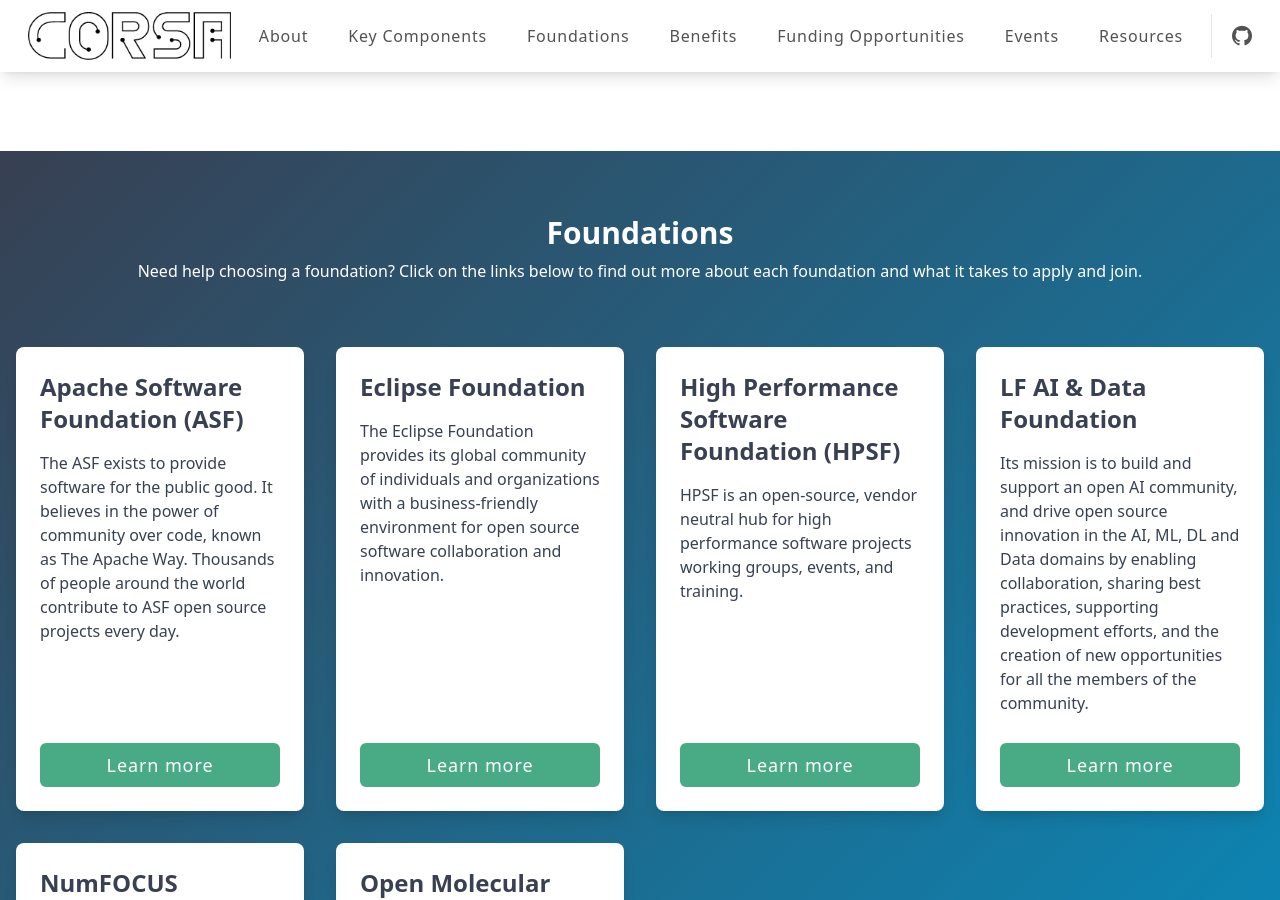
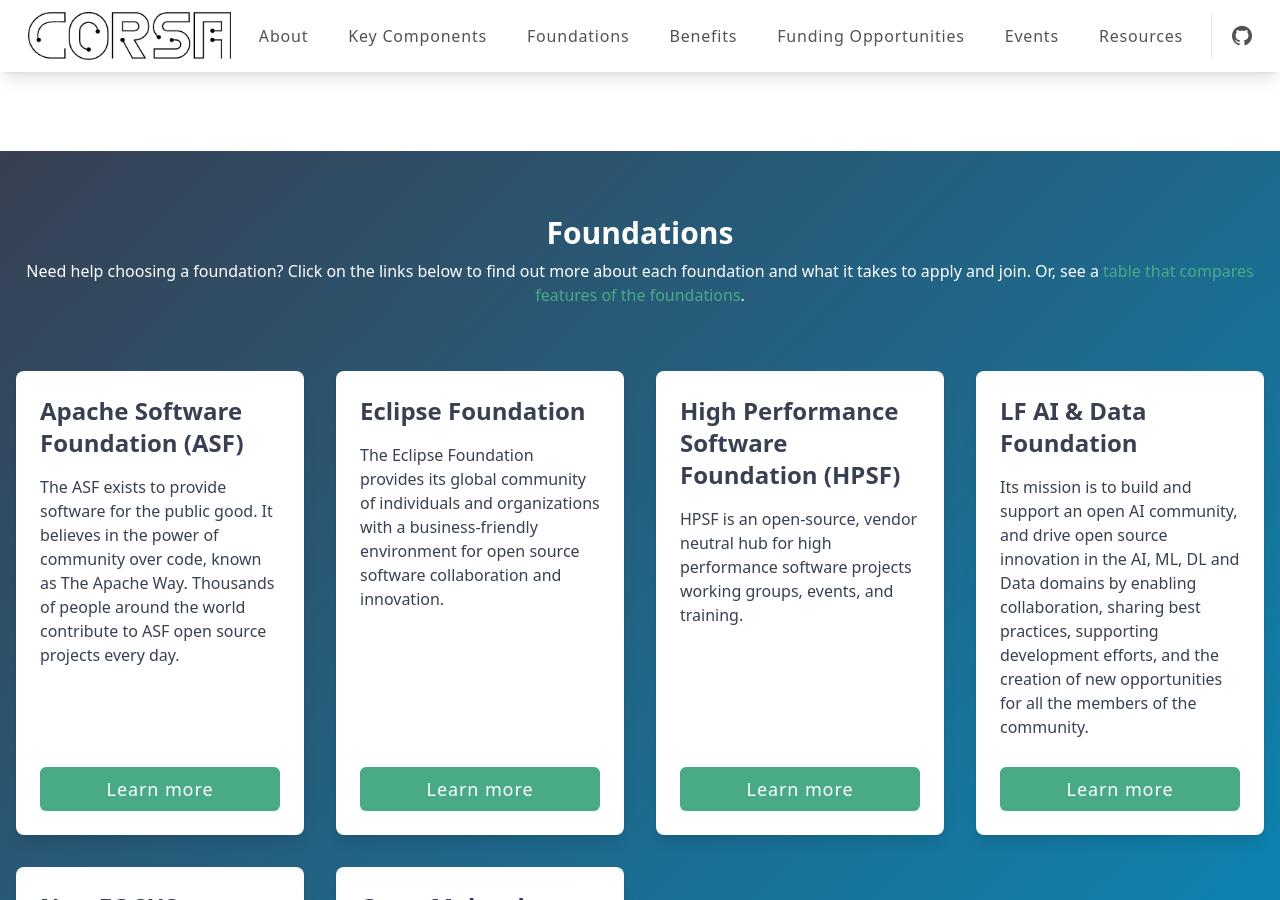
Before and after one commit to corsa-center/corsa-center.github.io, a Jekyll site: the page built from docs/index.html, in a window 1280 px wide and 900 px high, scrolled down 1435 px. Built offline with Jekyll 4.4.1, drawn with Linux system fonts in a browser that asks for light colours; nearby versions of some CDN libraries.

Commit message:
Update index.html

```diff
--- a/docs/index.html
+++ b/docs/index.html
@@ -35,7 +35,7 @@
 
 # FOUNDATIONS SECTION
 foundations_heading: Foundations
-foundations_subtext: Need help choosing a foundation? Click on the links below to find out more about each foundation and what it takes to apply and join.
+foundations_subtext: Need help choosing a foundation? Click on the links below to find out more about each foundation and what it takes to apply and join. Or, see a <a href="/foundations/features.html">table that compares features of the foundations</a>.
 foundations_footer: Representatives of foundations interested in potentially being listed on this website are welcome to contact CORSA.
 foundation_items:
   - name: Apache Software Foundation (ASF)
```
